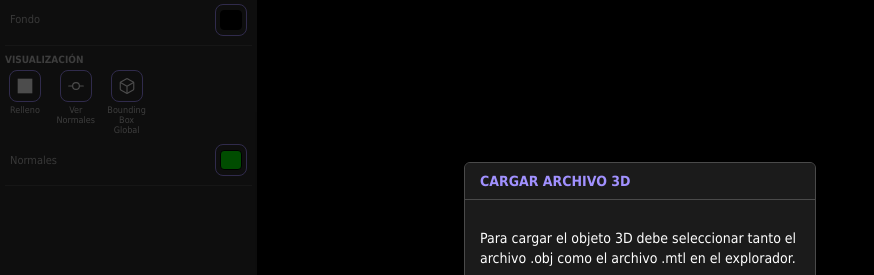
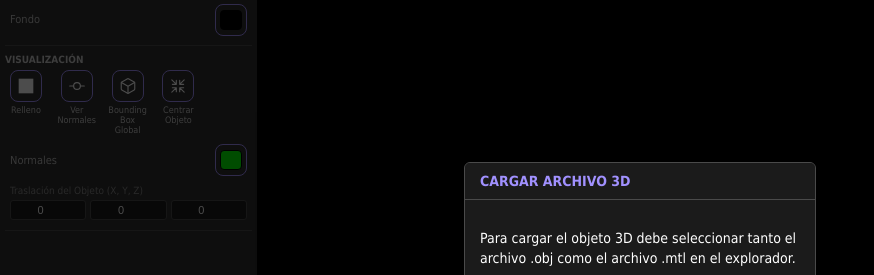
Before and after one commit to YariCB/CG-UCV-Project3D, a React (Vite) app: page / in a window 1280 px wide. Both pictures are taken after a click on the button "Archivo". Shown: the part 143-418 px from the top of the page, without its empty margins (0-874 px from the left). Built offline with nearby package versions, Linux system fonts and the light colour scheme.

Commit message:
Adding center and translation to sidebar

```diff
--- a/src/app/components/Sidebar.tsx
+++ b/src/app/components/Sidebar.tsx
@@ -54,6 +54,7 @@ const Sidebar: React.FC<SidebarProps> = ({
     culling: 'Back-face Culling',
     normals: 'Ver Normales',
     bbox: 'Bounding Box Global',
+    center: 'Centrar Objeto'
   };
   const wireframeLabel = activeSettings.wireframe ? 'Wireframe' : 'Relleno';
 
@@ -379,6 +380,7 @@ const Sidebar: React.FC<SidebarProps> = ({
           <div className="tool-button-wrapper">
             <button
               className={`sidebar-button ${activeSettings.wireframe ? 'active' : ''}`}
+              title = {wireframeLabel}
               onClick={() => toggleSetting('wireframe')}
             >
               <ion-icon name={activeSettings.wireframe ? "grid-outline" : "square-sharp"}></ion-icon>
@@ -389,6 +391,7 @@ const Sidebar: React.FC<SidebarProps> = ({
           <div className="tool-button-wrapper">
             <button
               className={`sidebar-button ${activeSettings.normals ? 'active' : ''}`}
+              title = {buttonLabels.normals}
               onClick={() => toggleSetting('normals')}
             >
               <ion-icon name="git-commit-outline"></ion-icon>
@@ -399,11 +402,23 @@ const Sidebar: React.FC<SidebarProps> = ({
           <div className="tool-button-wrapper">
             <button
               className={`sidebar-button ${activeSettings.bbox ? 'active' : ''}`}
+              title = {buttonLabels.bbox}
               onClick={() => toggleSetting('bbox')}
             >
               <ion-icon name="cube-outline"></ion-icon>
             </button>
             <span className="tool-button-label">{buttonLabels.bbox}</span>
+          </div>
+
+          <div className="tool-button-wrapper">
+            <button
+              className={`sidebar-button center-btn`}
+              title = {buttonLabels.center}
+              onClick={() => toggleSetting('center')}
+            >
+              <ion-icon name="contract-outline"></ion-icon>
+            </button>
+            <span className="tool-button-label">{buttonLabels.center}</span>
           </div>
 
         </div>
@@ -423,6 +438,27 @@ const Sidebar: React.FC<SidebarProps> = ({
               )}
             </div>
           </div>
+        </div>
+
+        <div className="transform-group">
+            <label className="label-small">Traslación del Objeto (X, Y, Z)</label>
+            <div className="xyz-inputs">
+              <input type="number" placeholder="X" step="0.1" value={translateX} onChange={(e) => {
+                const v = e.target.value; setTranslateX(v);
+                const num = parseFloat(v) || 0;
+                setMeshes(prev => prev.map(m => m.id === selectedMeshId ? { ...m, translate: [num, m.translate?.[1]||0, m.translate?.[2]||0] } : m));
+              }} />
+              <input type="number" placeholder="Y" step="0.1" value={translateY} onChange={(e) => {
+                const v = e.target.value; setTranslateY(v);
+                const num = parseFloat(v) || 0;
+                setMeshes(prev => prev.map(m => m.id === selectedMeshId ? { ...m, translate: [m.translate?.[0]||0, num, m.translate?.[2]||0] } : m));
+              }} />
+              <input type="number" placeholder="Z" step="0.1" value={translateZ} onChange={(e) => {
+                const v = e.target.value; setTranslateZ(v);
+                const num = parseFloat(v) || 0;
+                setMeshes(prev => prev.map(m => m.id === selectedMeshId ? { ...m, translate: [m.translate?.[0]||0, m.translate?.[1]||0, num] } : m));
+              }} />
+            </div>
         </div>
 
       </div>
@@ -477,7 +513,7 @@ const Sidebar: React.FC<SidebarProps> = ({
             </div>
           </div>
           <div className="transform-group">
-            <label className="label-small">Traslación (X, Y, Z)</label>
+            <label className="label-small">Traslación de la Sub-Malla (X, Y, Z)</label>
             <div className="xyz-inputs">
               <input type="number" placeholder="X" step="0.1" value={translateX} onChange={(e) => {
                 const v = e.target.value; setTranslateX(v);
--- a/src/styles/Sidebar.css
+++ b/src/styles/Sidebar.css
@@ -35,13 +35,13 @@
 
 .tool-group {
   display: grid;
-  grid-template-columns: repeat(auto-fill, minmax(40px, 1fr));
+  grid-template-columns: repeat(auto-fill, minmax(42px, 1fr));
   gap: 7px;
   margin: 5px;
 }
 
 .tool-button-wrapper {
-  width: 40px;
+  width: 42px;
   display: flex;
   flex-direction: column;
   align-items: center;
@@ -342,6 +342,12 @@
   margin-left: auto;
 }
 
+.center-btn:hover{
+  background-color: #a191ff;
+  border-color: #ffffff;
+  color: #1b1b1b;
+}
+
 .delete-btn:hover {
   background-color: #ff4d4d;
   border-color: #ff4d4d;
```
